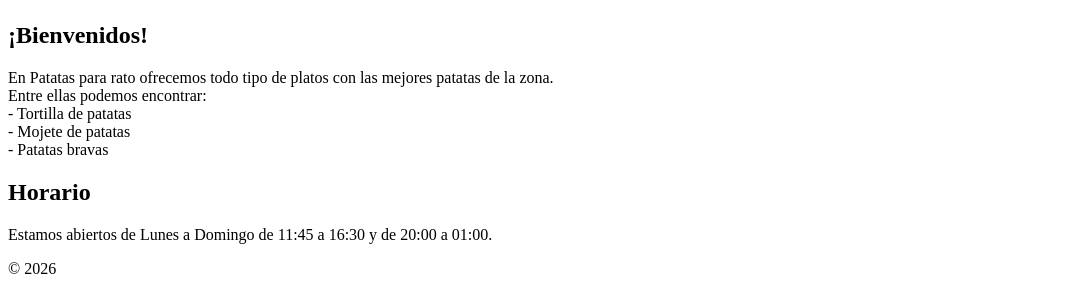
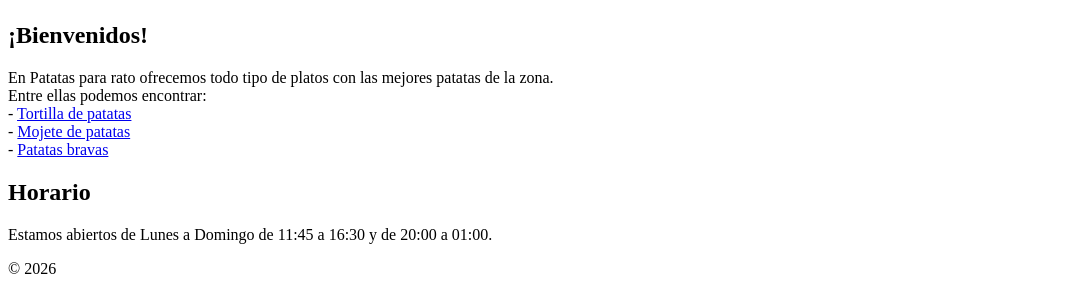
Before and after one commit to a24franciscomilgar-ux/a24franciscomilgar-ux.github.io, a plain HTML site: page Restaurante/index.html in a window 1280 px wide. Shown: the part 644-930 px from the top of the page, without its empty margins (0-1087 px from the left). Drawn offline with Linux system fonts and the light colour scheme.

Commit message:
Update index.html

```diff
--- a/Restaurante/index.html
+++ b/Restaurante/index.html
@@ -25,11 +25,11 @@
         <br>
         Entre ellas podemos encontrar:
         <br>
-        - Tortilla de patatas
+        - <a href="tortilladepatatas.html">Tortilla de patatas</a>
         <br>
-        - Mojete de patatas
+        - <a href="mojetedepatatas.html">Mojete de patatas</a>
         <br>
-        - Patatas bravas
+        - <a href="patatasbravas.html">Patatas bravas</a>
         <br>
         <h2>Horario</h2>
         Estamos abiertos de Lunes a Domingo de 11:45 a 16:30 y de 20:00 a 01:00.
```
